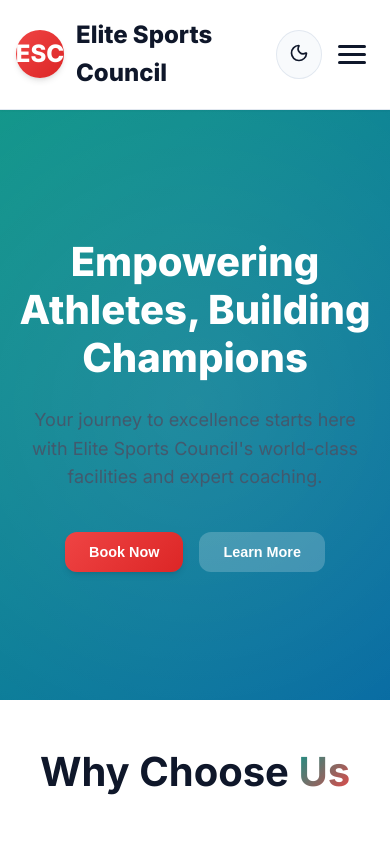
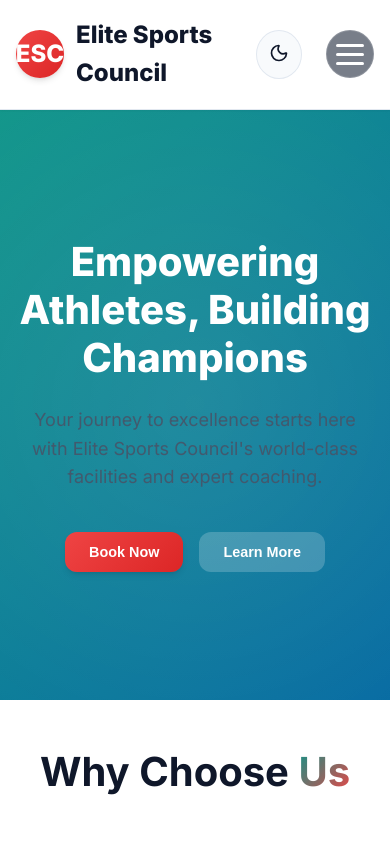
Before and after one commit to AdarshReddy2106/Sports_IITPkd, a React (Vite) app: page / in a window 390 px wide. Shown: the top 843 px of the page. Built offline with nearby package versions, Linux system fonts and the light colour scheme.

Commit message:
modified styles

```diff
--- a/src/components/Footer.css
+++ b/src/components/Footer.css
@@ -1,11 +1,10 @@
 .footer-main {
-  background: #000;
+  background:#0f172a;
   color: #fff;
   padding: 3rem 1.5rem 1.5rem 1.5rem;
-  border-top: 1px solid #222;
-  margin-top: 3rem;
-  transition: background 0.3s, color 0.3s;
-  box-shadow: 0 -2px 16px 0 rgba(0,0,0,0.08);
+  /* border-top: 1px solid #222; */
+  /* margin-top: 3rem;
+  transition: background 0.3s, color 0.3s; */
 }
 
 .footer-content {
--- a/src/index.css
+++ b/src/index.css
@@ -620,18 +620,44 @@ p {
     color: var(--text-primary);
   }
   .mobile-navbar-toggle {
-    background: none;
-    border: none;
-    cursor: pointer;
-    padding: 0.5rem;
-    display: flex;
-    align-items: center;
+    padding: 0.75rem;
+  border: 1px solid rgba(255,255,255,0.15);
+  background: rgba(30,41,59,0.6); /* Match theme toggle */
+  border-radius: 50%;
+  cursor: pointer;
+  transition: background 0.2s, border 0.2s;
+  margin-left: 1rem;
+  color: var(--text-primary);
+  width: 48px;
+  height: 48px;
+  display: flex;
+  align-items: center;
+  justify-content: center;
+  box-shadow: none;
+}
+
+.mobile-navbar-toggle:hover,
+.mobile-navbar-toggle:focus {
+  background: rgba(255,255,255,0.08);
+  border: 1.5px solid #fff;
+}
+  .hamburger {
+    position: relative;
+    width: 28px;
+    height: 3px;
+    background: #fff;
+    border-radius: 2px;
+    display: block;
+    transition: all 0.3s;
+    /* Add this to ensure the middle line is always visible */
+    min-height: 3px;
+    min-width: 28px;
   }
   .hamburger,
   .hamburger::before,
   .hamburger::after {
     display: block;
-    background: var(--text-primary);
+    background: #fff;
     height: 3px;
     width: 28px;
     border-radius: 2px;
@@ -639,31 +665,37 @@ p {
     transition: all 0.3s;
     content: '';
   }
-  .hamburger {
-    position: relative;
-  }
   .hamburger::before,
   .hamburger::after {
     content: '';
     position: absolute;
     left: 0;
+    width: 28px;
+    height: 3px;
+    background: #fff;
+    border-radius: 2px;
+    transition: all 0.3s;
   }
   .hamburger::before {
-    top: -8px;
+    top: -9px;
   }
   .hamburger::after {
-    top: 8px;
+    top: 9px;
   }
   .hamburger.open {
     background: transparent;
   }
   .hamburger.open::before {
-    transform: rotate(45deg) translate(5px, 5px);
     top: 0;
+    transform: rotate(45deg);
+    background: #fff;
+    box-shadow: 0 0 8px 2px rgba(0,0,0,0.35);
   }
   .hamburger.open::after {
-    transform: rotate(-45deg) translate(5px, -5px);
     top: 0;
+    transform: rotate(-45deg);
+    background: #fff;
+    box-shadow: 0 0 8px 2px rgba(0,0,0,0.35);
   }
   .mobile-navbar-menu {
     display: none;
--- a/src/mobilenav.css
+++ b/src/mobilenav.css
@@ -1,7 +1,7 @@
-.fade-in {
+/* .fade-in {
   animation: fadeIn 0.3s;
 }
 @keyframes fadeIn {
   from { opacity: 0; }
   to { opacity: 1; }
-}
+} */
```
